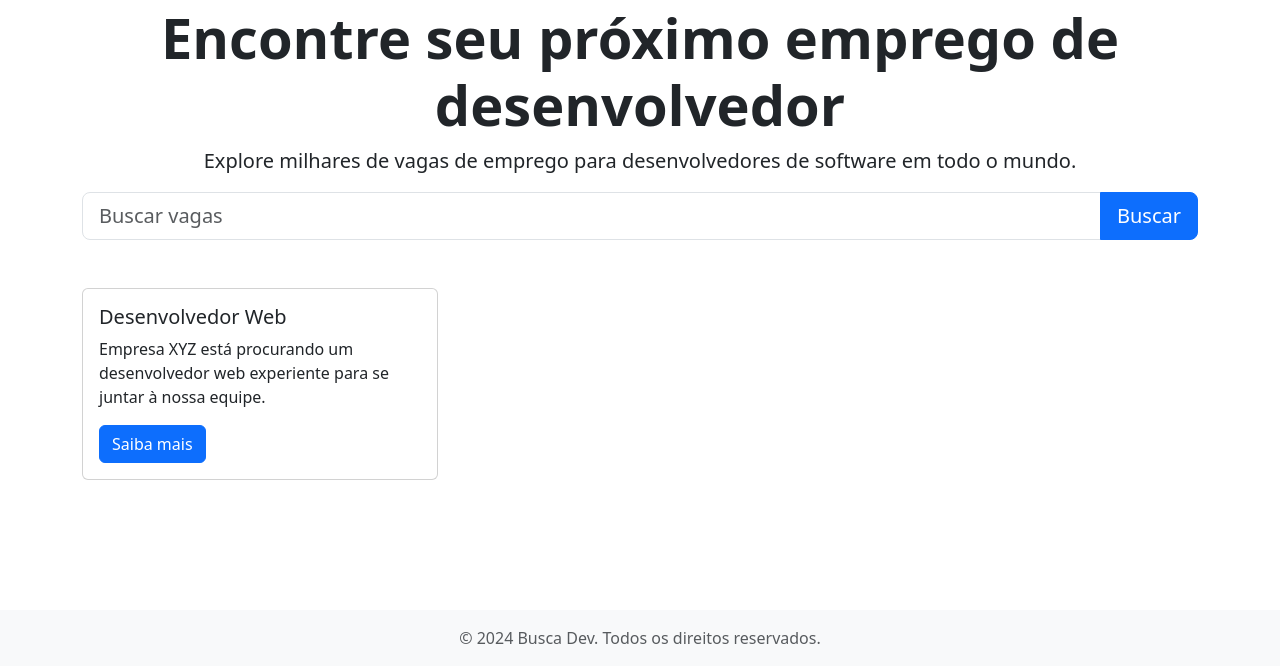
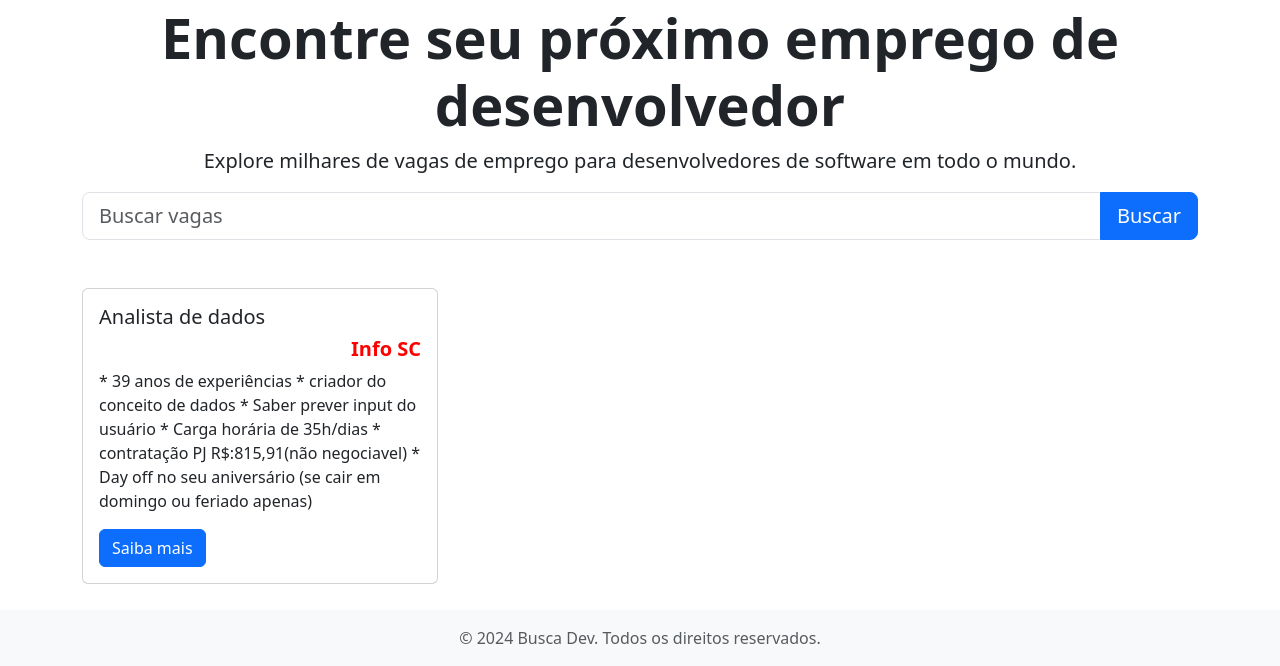
Before and after one commit to SalelaDudu/Web2, a Flask app: page / in a window 1280 px wide. Shown: the part 134-800 px from the top of the page. Run offline with Flask 3, Linux system fonts and the light colour scheme; data comes from the database, SQL or seed files in the repository; both versions use the stored data as it was after the commit.

Commit message:
cards funcionando

```diff
--- a/app/app.py
+++ b/app/app.py
@@ -4,15 +4,14 @@ from app.config import SECRET_KEY
 
 @app.route("/")
 def index():
+    cards = be.getCards()
     if 'login' not in session:
-        return render_template("index.html")
+        return render_template("index.html",cards_ = cards)
     else:
-        return render_template("index.html",session_ = session['login'])
-
+        return render_template("index.html",session_ = session['login'],cards_ = cards)
 @app.route("/authentication")
 def loginScreen():
     return render_template("authentication.html")
-
 @app.route('/LogOut')
 def LogOut():
     session.clear()
@@ -60,7 +59,6 @@ def logar():
         else:
             flash("Usuário e/ou senha incorretos.")
             return redirect('/authentication#logIn')
-
 @app.route('/registro', methods=['POST'])
 def registro():
 
@@ -80,7 +78,6 @@ def registro():
         elif res == 3:
             flash('Sucesso!')
             return redirect('/authentication#logIn')
-
 @app.route('/dashboard')
 def dashboard():
     if 'login' not in session:
@@ -96,7 +93,6 @@ def dashboard():
         except NameError:
             return NameError
 @app.route('/saveDevInfo', methods=['POST','GET'])
-
 def devInfo():
     login = session['login']
     nomeUsuario = request.form['nome_dev']
@@ -107,7 +103,6 @@ def devInfo():
         return redirect('/dashboard')
     except NameError:
         return(NameError)
-
 @app.route('/saveRecruiterInfo',methods=['POST','GET'])
 def recruiterInfo():
     nome_empresa = request.form['nome_empresa']
--- a/app/backend.py
+++ b/app/backend.py
@@ -9,7 +9,6 @@ def logar(username,password):
         if(decryptar(senhaBanco[0][0],password)):
             user_type = db.consulta(f'SELECT user_mode from user_data WHERE login_username = "{username}"')
             return [2,user_type[0][0]]
-
 def registro(username,senha,re_senha,user_mode):
     consultado = db.consulta(f'''select username from login where username = "{username}";''')
     if(len(consultado) > 0):
@@ -22,7 +21,6 @@ def registro(username,senha,re_senha,user_mode):
             db.registerLogin(username,pw_hash)
             db.registerUser(username,user_mode)
             return 3
-
 def saveDevInfo(login,nome,nascimento,descricao):
     try:
         db.registerDevData(login,nome,nascimento,descricao)
@@ -48,14 +46,11 @@ def getDevInfo(login):
         return info
     except NameError:
         return NameError
-
-
 def saveRecruiterInfo(login,nome_empresa,descricao_empresa):
     try:
         db.registerRecruiterData(login,nome_empresa,descricao_empresa)
     except NameError:
         return NameError
-
 def getRecruiterInfo(login):
     try:
         recruiterInfo = db.getRecruiterInfo(login)
@@ -75,9 +70,11 @@ def getRecruiterInfo(login):
 
     except NameError:
         return NameError
-
-def postarVaga(login,nome,descricao):
+def postarVaga(login,titulo,descricao):
     try:
-        db.postVaga(login,nome,descricao)
+        dono = db.consulta(f"select name from user_data where login_username = '{login}'")
+        db.postVaga(dono[0][0],titulo,descricao)
     except NameError:
         return NameError
+def getCards():
+    return db.getCards()
--- a/app/database.py
+++ b/app/database.py
@@ -59,3 +59,9 @@ def postVaga(login,nome,descricao):
     cursor.execute(f"insert into cards('owner','description','title') values('{login}','{descricao}','{nome}')")
     db.commit()
     cursor.close()
+
+def getCards():
+    db = get_db()
+    cursor = db.cursor()
+    cursor.execute(f"select * from cards")
+    return cursor.fetchall()
--- a/app/templates/base.html
+++ b/app/templates/base.html
@@ -4,6 +4,7 @@
   <meta charset="UTF-8">
   <meta name="viewport" content="width=device-width, initial-scale=1.0">
   <title>{%block title%}{%endblock%}</title>
+  <link rel="icon" type="image/png" href="/static/img/favicon.png">
   <link href="https://cdn.jsdelivr.net/npm/bootstrap@5.3.3/dist/css/bootstrap.min.css" rel="stylesheet" integrity="sha384-QWTKZyjpPEjISv5WaRU9OFeRpok6YctnYmDr5pNlyT2bRjXh0JMhjY6hW+ALEwIH" crossorigin="anonymous">
   <link href="../static/css/style.css" rel="stylesheet">
   <style>
--- a/app/templates/index.html
+++ b/app/templates/index.html
@@ -55,15 +55,18 @@
     <section class="container">
       <div class="row">
         <!-- Exemplo de card de vaga -->
-        <div class="col-md-4 mb-4">
-          <div class="card h-100">
-            <div class="card-body">
-              <h5 class="card-title">Desenvolvedor Web</h5>
-              <p class="card-text">Empresa XYZ está procurando um desenvolvedor web experiente para se juntar à nossa equipe.</p>
-              <a href="#" class="btn btn-primary">Saiba mais</a>
+        {%for i in cards_ %}
+          <div class="col-md-4 mb-4">
+            <div class="card h-100">
+              <div class="card-body">
+                <h5 class="card-title">{{i[2]}}</h5>
+                <h6 class="text-end fs-5 fw-bold" style="color: red;">{{i[1]}}</h2>
+                <p class="card-text">{{i[3]}}</p>
+                <a href="#" class="btn btn-primary">Saiba mais</a>
+              </div>
             </div>
           </div>
-        </div>
+        {%endfor%}
 
         <!-- Outros cards de vagas -->
         <!-- Coloque mais cards de vagas aqui -->
```
Also changed, not shown: app/database/app.db, app/static/img/favicon.png (added).
